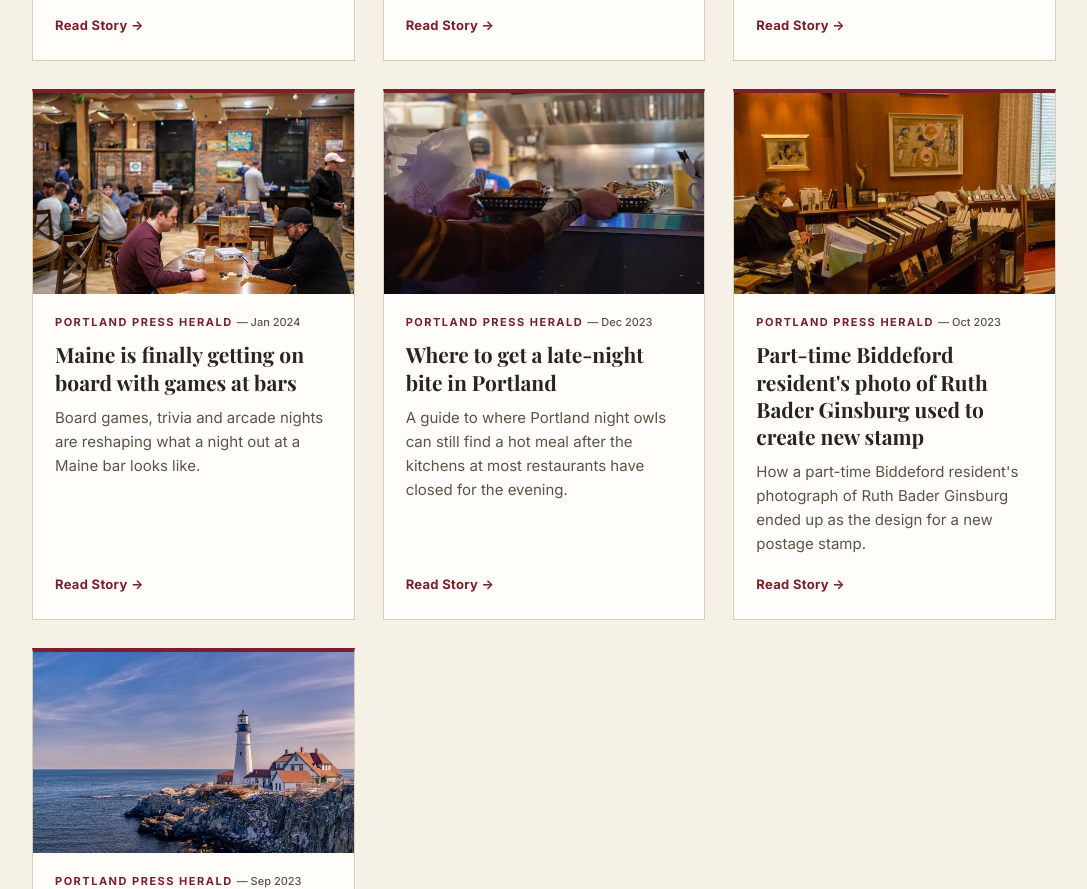
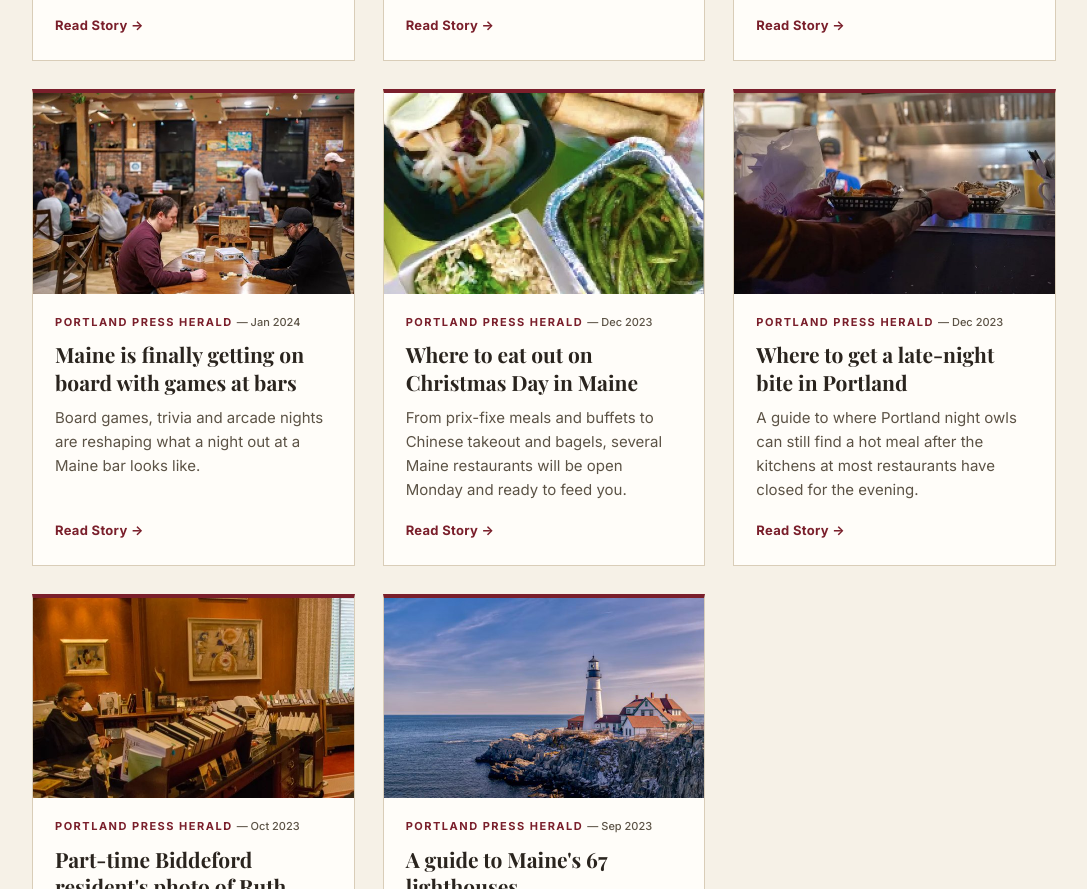
Before and after one commit to Emily-Hedegard/portfolio, a plain HTML site: page features.html in a window 1280 px wide. Shown: the part 1423-2312 px from the top of the page, without its empty margins (96-1183 px from the left). Drawn offline with nearby package versions, Linux system fonts and the light colour scheme; a web font is replaced by a local one.

Commit message:
Add Christmas dining article to features.htmlAdd Christmas Day dining story card
Added a new story card for Christmas dining options in Maine.

```diff
--- a/features.html
+++ b/features.html
@@ -111,7 +111,17 @@
         </div>
       </article>
 
-      <article class="story-card">
+            <article class="story-card">
+        <div class="card-thumb"><img src="images/thumb-christmas-dining.jpg" alt="Takeout containers of bao buns, egg rolls, fried rice, and green beans"></div>
+        <div class="card-body">
+          <div class="card-outlet">Portland Press Herald <span class="date">— Dec 2023</span></div>
+          <h3 class="card-headline">Where to eat out on Christmas Day in Maine</h3>
+          <p class="card-dek">From prix-fixe meals and buffets to Chinese takeout and bagels, several Maine restaurants will be open Monday and ready to feed you.</p>
+          <a class="read-link" href="https://www.pressherald.com/2023/12/21/where-to-eat-out-on-christmas-day-in-maine/" target="_blank" rel="noopener">Read Story →</a>
+        </div>
+      </article>
+
+<article class="story-card">
         <div class="card-thumb"><img src="images/thumb-late-night-bite.jpg" alt="A cook passing baskets of burgers and fries across a restaurant kitchen counter at night"></div>
         <div class="card-body">
           <div class="card-outlet">Portland Press Herald <span class="date">— Dec 2023</span></div>
```
